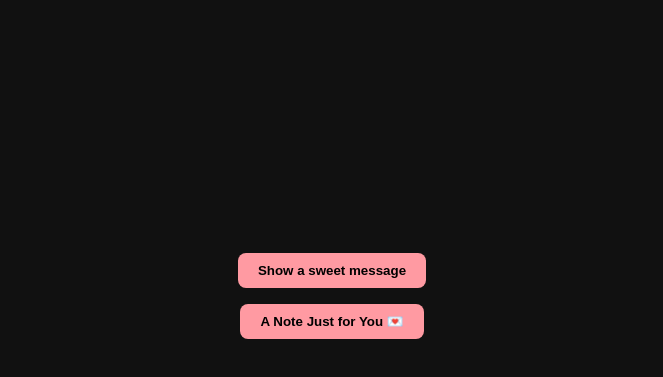
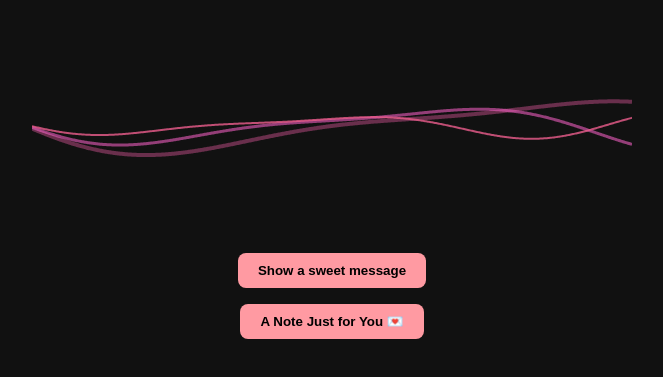
Before and after one commit to Kazhuei/ddunno, a plain HTML site: page index.html in a window 1280 px wide. Shown: the part 249-626 px from the top of the page, without its empty margins (308-971 px from the left). Drawn offline with Linux system fonts and the light colour scheme.

Commit message:
Update index.html

```diff
--- a/index.html
+++ b/index.html
@@ -119,38 +119,7 @@
   <div class="message" id="messageBox"></div>
 
   <audio id="bgMusic" autoplay loop></audio>
-
-<button id="playBtn" class="btn" style="display:none;" onclick="manualPlay()">🔊 Play Music</button>
-
-<script>
-  const songs = [
-    "cry.mp3",
-    "dont-let-me-go.mp3",
-    "heavenly.mp3",
-    "k.mp3",
-    "keep-on-loving-you.mp3"
-  ];
-
-  const bgMusic = document.getElementById("bgMusic");
-  const playBtn = document.getElementById("playBtn");
-  const chosenSong = songs[Math.floor(Math.random() * songs.length)];
-
-  bgMusic.src = chosenSong;
-  bgMusic.load();
-
-  // Try autoplay
-  bgMusic.play().catch(() => {
-    // If autoplay fails (browser policy), show manual button
-    playBtn.style.display = "inline-block";
-    console.log("Autoplay blocked. Showing play button.");
-  });
-
-  function manualPlay() {
-    bgMusic.play();
-    playBtn.style.display = "none";
-  }
-</script>
-
+  <button id="playBtn" class="btn" style="display:none;" onclick="manualPlay()">🔊 Play Music</button>
 
   <div id="modalOverlay">
     <div id="modalContent">
@@ -168,6 +137,29 @@
   </div>
 
   <script>
+    const songs = [
+      "cry.mp3",
+      "dont-let-me-go.mp3",
+      "heavenly.mp3",
+      "k.mp3",
+      "keep-on-loving-you.mp3"
+    ];
+
+    const bgMusic = document.getElementById("bgMusic");
+    const playBtn = document.getElementById("playBtn");
+    const chosenSong = songs[Math.floor(Math.random() * songs.length)];
+    bgMusic.src = chosenSong;
+    bgMusic.load();
+    bgMusic.play().catch(() => {
+      playBtn.style.display = "inline-block";
+      console.log("Autoplay blocked. Showing play button.");
+    });
+
+    function manualPlay() {
+      bgMusic.play();
+      playBtn.style.display = "none";
+    }
+
     const messages = [
       "“I’ve been the archer, I’ve been the prey — who could ever leave me, darling?” – The Archer",
       "“All these people think love’s for show — but I would die for you in secret.” – Peace",
@@ -217,47 +209,38 @@
       document.getElementById('modalOverlay').style.display = 'none';
     }
 
-    const songs = [
-      "cry.mp3",
-      "dont-let-me-go.mp3",
-      "heavenly.mp3",
-      "k.mp3",
-      "keep-on-loving-you.mp3"
-    ];
+    // Updated PINK layered soundwave animation
+    (function(){
+      const c = document.getElementById('wave').getContext('2d');
+      let t = 0;
 
-    const chosenSong = songs[Math.floor(Math.random() * songs.length)];
-    const bgMusic = document.getElementById("bgMusic");
-    bgMusic.src = chosenSong;
-    bgMusic.load();
-    bgMusic.play();
+      function drawPinkWave() {
+        const w = c.canvas.width, h = c.canvas.height;
+        c.clearRect(0, 0, w, h);
 
-    // Organic soundwave animation
-    const canvas = document.getElementById('wave');
-    const ctx = canvas.getContext('2d');
-    let t = 0;
+        function drawLayer(freq, amp, alpha, width, hueOffset){
+          c.beginPath();
+          for(let x=0; x<=w; x++){
+            const y = h/2
+              + Math.sin(x*freq + t) * amp
+              + Math.sin(x*freq*1.5 + t*1.2) * (amp/2);
+            x===0 ? c.moveTo(x, y) : c.lineTo(x, y);
+          }
+          c.strokeStyle = `hsla(${330 + hueOffset}, 80%, 65%, ${alpha})`;
+          c.lineWidth = width;
+          c.stroke();
+        }
 
-    function drawWave() {
-      ctx.clearRect(0, 0, canvas.width, canvas.height);
-      ctx.beginPath();
-      ctx.moveTo(0, canvas.height / 2);
+        drawLayer(0.01, 30, 0.4, 4, 0);
+        drawLayer(0.013, 20, 0.6, 3, -10);
+        drawLayer(0.017, 10, 0.8, 2, +10);
 
-      for (let x = 0; x < canvas.width; x++) {
-        const y = canvas.height / 2 +
-          Math.sin(x * 0.01 + t) * 20 +
-          Math.sin(x * 0.02 + t * 1.5) * 15 +
-          Math.sin(x * 0.03 + t * 0.8) * 10;
-        ctx.lineTo(x, y);
+        t += 0.02;
+        requestAnimationFrame(drawPinkWave);
       }
 
-      ctx.strokeStyle = '#ff9aa2';
-      ctx.lineWidth = 2;
-      ctx.stroke();
-
-      t += 0.02;
-      requestAnimationFrame(drawWave);
-    }
-
-    drawWave();
+      drawPinkWave();
+    })();
   </script>
 </body>
 </html>
```
